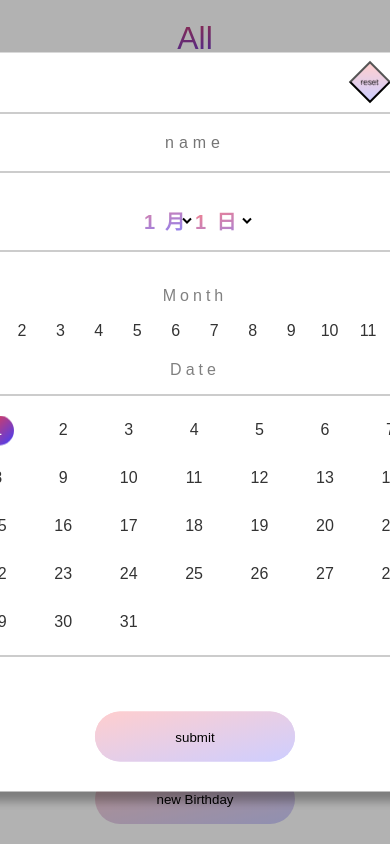
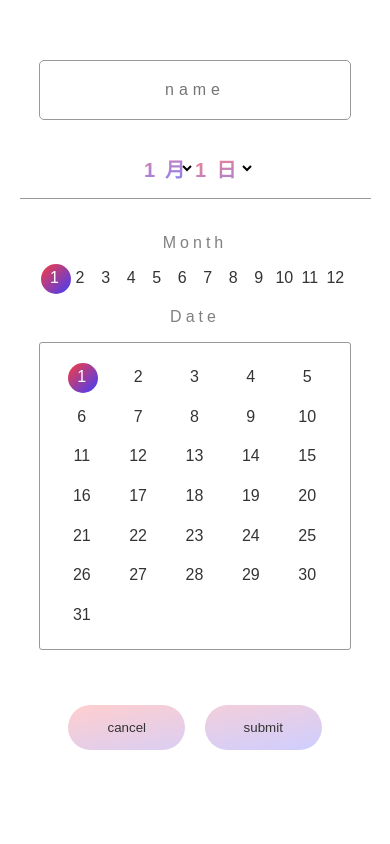
Before and after one commit to nbstsh/react-birthday-app, a React (Create React App) app: page / in a window 390 px wide. Both pictures are taken after a click on the button "new Birthday". Built offline with nearby package versions, Linux system fonts and the light colour scheme.

Commit message:
Make birithday form responsive

```diff
--- a/src/components/birthday-form/BirthdayForm.js
+++ b/src/components/birthday-form/BirthdayForm.js
@@ -54,6 +54,10 @@ class BirthdayForm extends Component {
     handleNameChange = (e) => {
         this.setState({ name: e.target.value })
     }
+    handleCancelBtnClick = () => {
+        if ('handleAfterSubmit' in this.props)
+            this.props.handleAfterSubmit()
+    }
     render() {
         const { name, monthNum, dateNum } = this.state
         return (
@@ -72,7 +76,16 @@ class BirthdayForm extends Component {
                         dateNum={dateNum}
                         setMonthNum={this.setMonthNum}
                         setDateNum={this.setDateNum}/>
-                    <Button text='submit'/>
+
+                    <button
+                        type='button'
+                        className='birthday-form__btn'
+                        onClick={this.handleCancelBtnClick}>cancel</button>
+                    <button
+                        type='submit'
+                        className='birthday-form__btn'>submit</button>
+
+
                 </form>
             </div>
         )
--- a/src/styles/components/birthday-form.scss
+++ b/src/styles/components/birthday-form.scss
@@ -7,6 +7,19 @@
     padding: 3rem 0;
     position: relative;
     z-index: 10000;
+
+    @include respond(phone) {
+        display: flex;
+        justify-content: center;
+        align-items: center;
+
+        & form {
+            padding: 3rem 0;
+            width: 100vw;
+            height: 100vh;
+            overflow-y: scroll;
+        }
+    }
 
     &__group {
         position: relative;
@@ -22,6 +35,10 @@
             margin: 0 auto;
             margin-bottom: 7rem;
             margin-top: 2rem;
+
+            @include respond(phone) {
+                width: 90%;
+            }
         }
     }
 
@@ -105,9 +122,21 @@
         cursor: pointer;
     }
 
-    &__button {
-        display: block;
-        margin: 0 auto;
+    &__btn {
+        display: inline-block;
+        width: 30%;
+        padding: 1.5rem 2rem;
+        border: none;
+        overflow: hidden;
+        position: relative;
+        border-radius: 10rem;
+        background-image: $gradient-light;
+        margin: 0 2.5%;
+        color: $color-grey-dark-1;
+        background-size: 200%;
+
+        &:nth-of-type(2) {
+            background-position: right;
+        }
     }
-
 }
--- a/src/styles/components/date-display.scss
+++ b/src/styles/components/date-display.scss
@@ -69,6 +69,10 @@
         grid-template-columns: repeat(auto-fill, minmax(4rem, 1fr));
         grid-gap: 2rem;
 
+        @include respond(phone) {
+            grid-gap: 3vw;
+        }
+
         &::after {
             content: 'Date';
             // border: 1px solid blue;
--- a/src/styles/components/person-detail.scss
+++ b/src/styles/components/person-detail.scss
@@ -95,6 +95,7 @@
         display: inline-block;
         border: 1px solid $color-grey-light-3;
         position: relative;
+        z-index: 0; // to put this element under birthday form
         margin-right: .5rem;
         color: $color-black;
         transition: all .3s;
--- a/src/styles/components/search-field.scss
+++ b/src/styles/components/search-field.scss
@@ -27,7 +27,6 @@
 
         font-size: .8rem;
         position: relative;
-        z-index: 1;
 
         width: 3rem;
         height: 3rem;
```
